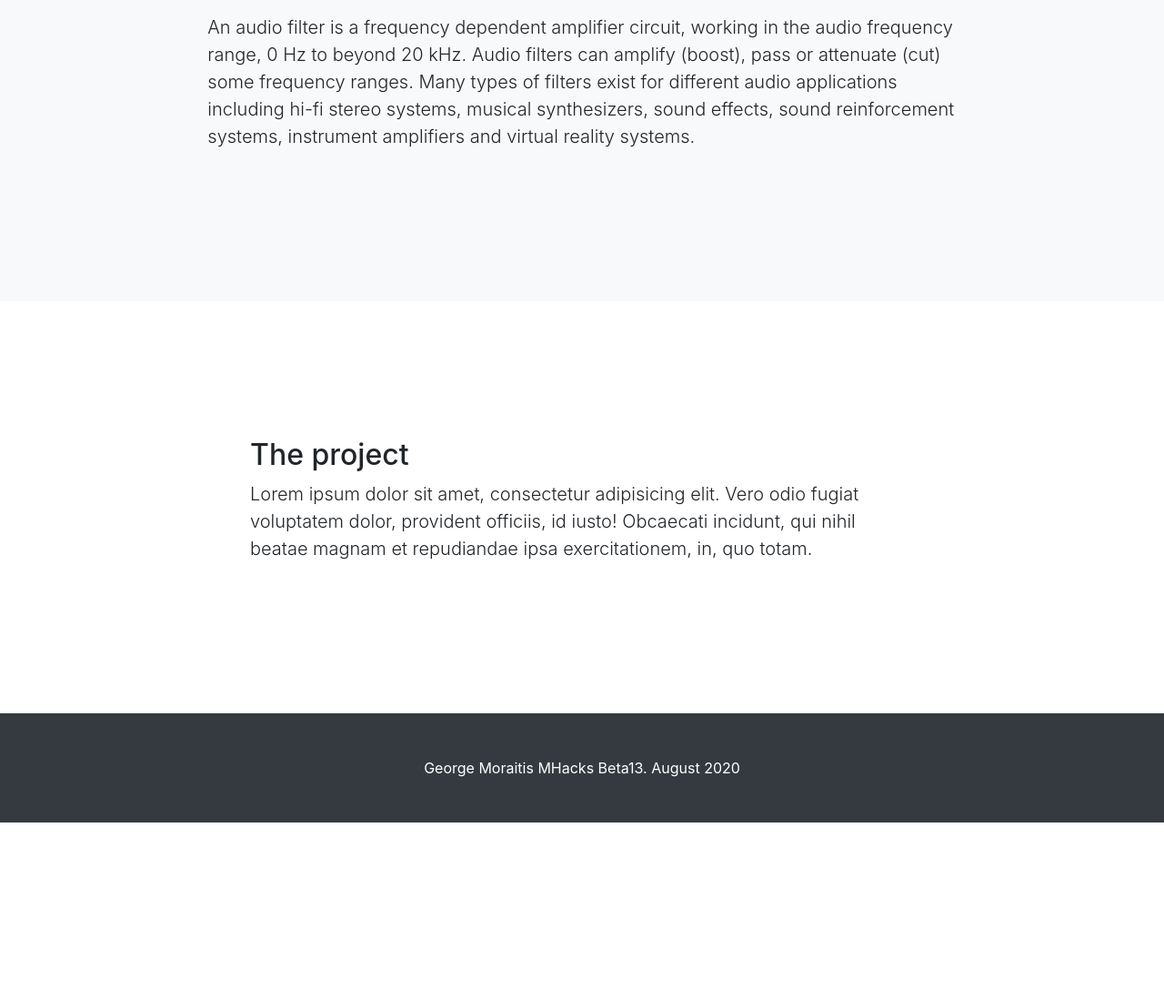
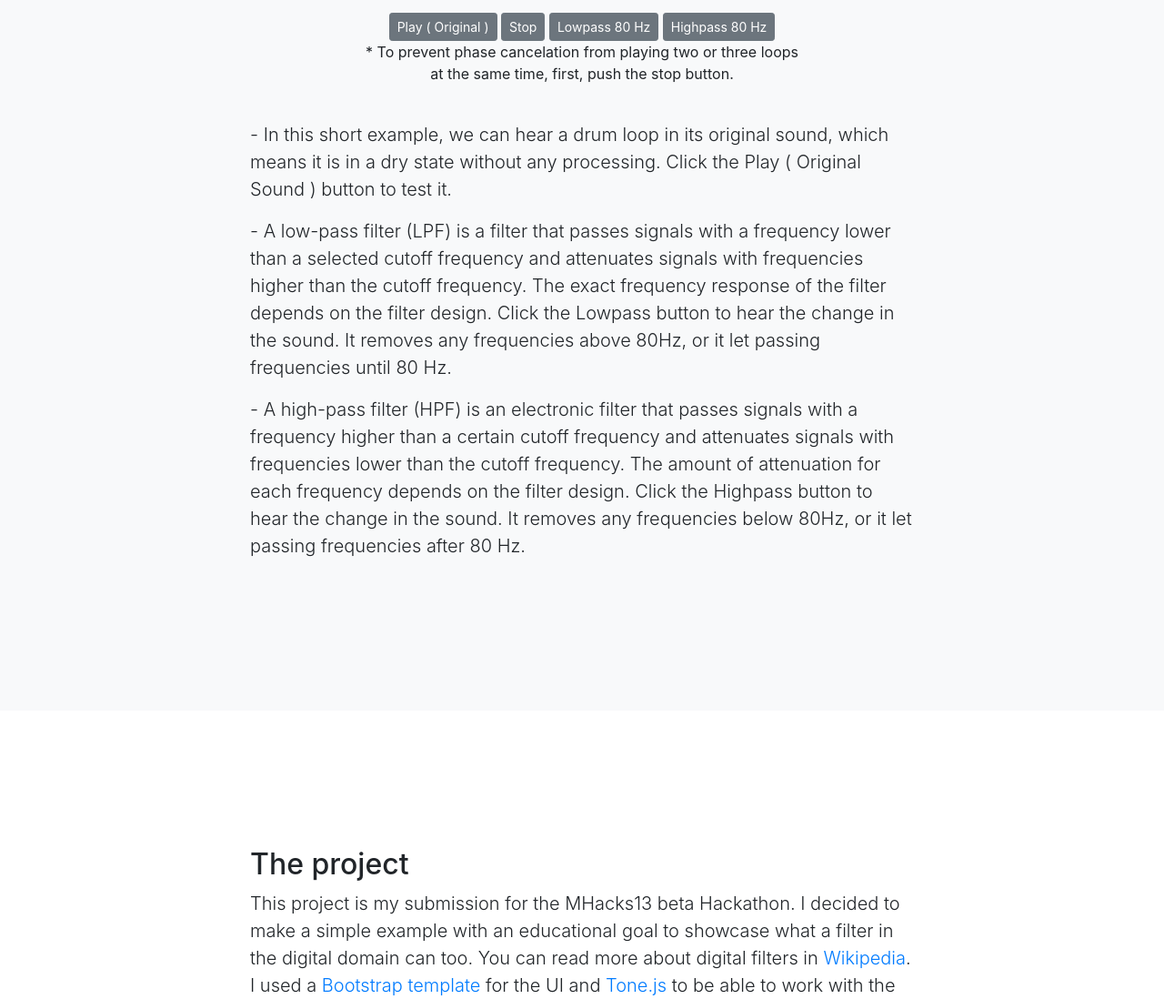
Before and after one commit to gmoraitis/MHacks_Filtering_A_Drum_Loop, a website with bundled scripts: page index.html in a window 1280 px wide. Shown: the part 760-1858 px from the top of the page at 91% size. Before the commit the page ends 1664 px from the top, so only its background shows below. Built offline with nearby package versions, Linux system fonts and the light colour scheme; files whose address does not match are found by name.

Commit message:
Ready for submission.Added more information and small changes

```diff
--- a/css/scrolling-nav.css
+++ b/css/scrolling-nav.css
@@ -5,12 +5,12 @@
  */
 header {
   padding: 156px 0 100px;
-  background: url("../console.jpg");
-  filter: blur(0.1px);
+  background: url("../img/console.jpg");
+
 
 }
 
 section {
   padding: 150px 0;
-  filter: blur(0.2px);
+
 }
--- a/index.html
+++ b/index.html
@@ -15,7 +15,9 @@
   <link href="vendor/bootstrap/css/bootstrap.min.css" rel="stylesheet">
 
   <!-- Custom styles for this template -->
-  <link href="css/scrolling-nav.css" rel="stylesheet">
+  <!-- <link href="css/scrolling-nav.css" rel="stylesheet"> -->
+  <link rel="stylesheet" href="css/scrolling-nav.css">
+  <script src="https://cdnjs.cloudflare.com/ajax/libs/tone/14.7.44/Tone.js"></script>
 
   <script src="node_modules/tone/build/Tone.js"></script>
 
@@ -36,10 +38,10 @@
       <div class="collapse navbar-collapse" id="navbarResponsive">
         <ul class="navbar-nav ml-auto">
           <li class="nav-item">
-            <a class="nav-link js-scroll-trigger" href="#about">Play with filters</a>
+            <a class="nav-link js-scroll-trigger" href="#playloops">Play with filters</a>
           </li>
           <li class="nav-item">
-            <a class="nav-link js-scroll-trigger" href="#contact">Information</a>
+            <a class="nav-link js-scroll-trigger" href="#project-info">Information</a>
           </li>
         </ul>
       </div>
@@ -47,15 +49,14 @@
   </nav>
 
   <header class="bg-primary text-white">
-
     <div class="container text-center">
-      <h1 >George Moraitis MHacks</h1>
+      <h1>George Moraitis MHacks</h1>
       <p class="lead">A landing page for representing my submission</p>
     </div>
   </header>
 
-  <section id="about" class="bg-light">
-    <div class="container-fluid">
+  <section id="playloops" class="bg-light">
+    <div class="container">
       <div class="row">
         <div class="col-lg-8 mx-auto">
           <h2>Filtering a Drum Loop</h2>
@@ -66,6 +67,7 @@
             musical synthesizers, sound effects, sound reinforcement systems,
             instrument amplifiers and virtual reality systems.
           </p>
+          <br>
           <div class="row text-center">
             <div class="col-lg-8 mx-auto">
               <button type="button" class="btn btn-sm btn-secondary" id="play" aria-pressed="true">Play ( Original
@@ -75,34 +77,49 @@
                 Hz</button>
               <button type="button" class="btn btn-sm btn-secondary" id="highpass" aria-pressed="true">Highpass 80
                 Hz</button>
-
+              <p class="text-center">* To prevent phase cancelation from playing two or three loops at the same time,
+                first, push the stop button.</p>
             </div>
-
+            </p>
           </div>
           <br>
-        <p class="lead">An audio filter is a frequency dependent amplifier circuit,
-          working in the audio frequency range, 0 Hz to beyond 20 kHz.
-          Audio filters can amplify (boost), pass or attenuate (cut) some frequency ranges.
-          Many types of filters exist for different audio applications including hi-fi stereo systems,
-          musical synthesizers, sound effects, sound reinforcement systems,
-          instrument amplifiers and virtual reality systems.
+          <p class="lead"> - In this short example, we can hear a drum loop in its original sound,
+            which means it is in a dry state without any processing. Click the Play ( Original Sound ) button to test
+            it.
+          </p>
+          <p class="lead">
+            - A low-pass filter (LPF) is a filter that passes signals with a frequency lower than a selected cutoff
+            frequency and attenuates signals with frequencies higher than the cutoff frequency.
+            The exact frequency response of the filter depends on the filter design.
+            Click the Lowpass button to hear the change in the sound. It removes any frequencies above 80Hz,
+            or it let passing frequencies until 80 Hz.
+          </p>
+          <p class="lead">
+            - A high-pass filter (HPF) is an electronic filter that passes signals with a frequency higher than a
+            certain cutoff frequency and attenuates signals with frequencies lower than the cutoff frequency.
+            The amount of attenuation for each frequency depends on the filter design. Click the Highpass button to hear
+            the change in the sound.
+            It removes any frequencies below 80Hz,
+            or it let passing frequencies after 80 Hz.
           </p>
         </div>
       </div>
     </div>
   </section>
 
-
-
-
-  <section id="contact">
+  <section id="project-info">
     <div class="container">
       <div class="row">
         <div class="col-lg-8 mx-auto">
           <h2>The project</h2>
-          <p class="lead">Lorem ipsum dolor sit amet, consectetur adipisicing elit. Vero odio fugiat voluptatem dolor,
-            provident officiis, id iusto! Obcaecati incidunt, qui nihil beatae magnam et repudiandae ipsa
-            exercitationem, in, quo totam.</p>
+          <p class="lead">This project is my submission for the MHacks13 beta Hackathon.
+            I decided to make a simple example with an educational goal to showcase what a
+            filter in the digital domain can too. You can read more about digital filters in <a
+              href="https://en.wikipedia.org/wiki/Digital_filter#:~:text=In%20signal%20processing%2C%20a%20digital,certain%20aspects%20of%20that%20signal."
+              target="_blank">Wikipedia</a>. I used a <a href="https://startbootstrap.com/templates/scrolling-nav/"
+              target="_blank">Bootstrap template</a> for the UI and <a href="https://tonejs.github.io/"
+              target="_blank">Tone.js</a> to
+            be able to work with the filters.</p>
         </div>
       </div>
     </div>
```
Also changed, not shown: README.md, img/console.jpg (renamed from console.jpg), img/filter_demo.png (added), 2 other files. Lines whose indentation alone changed are shown as unchanged.
